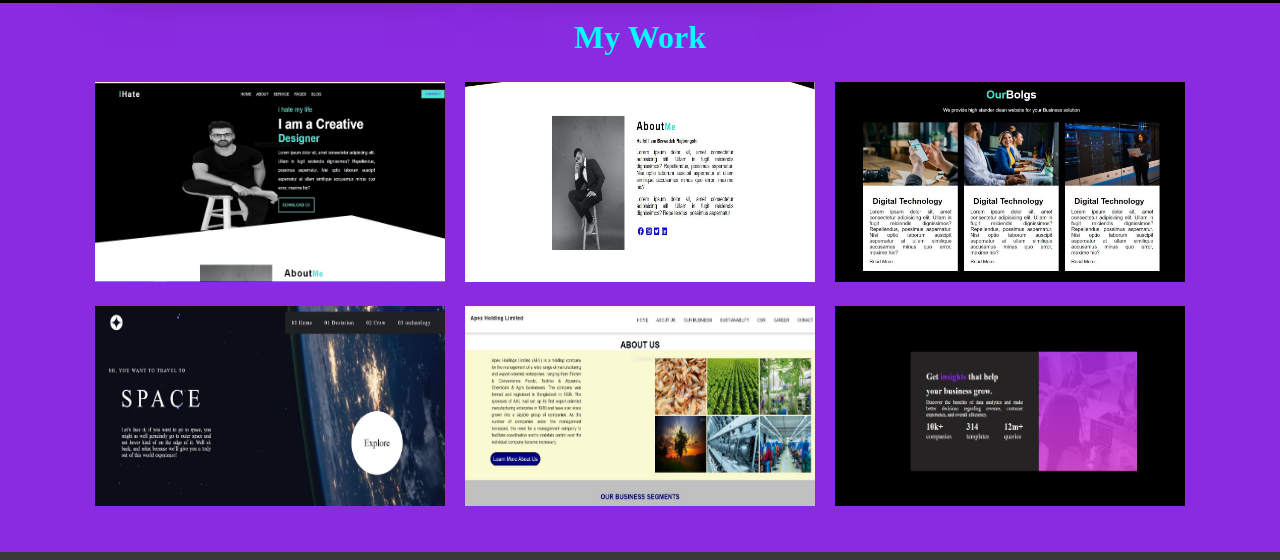
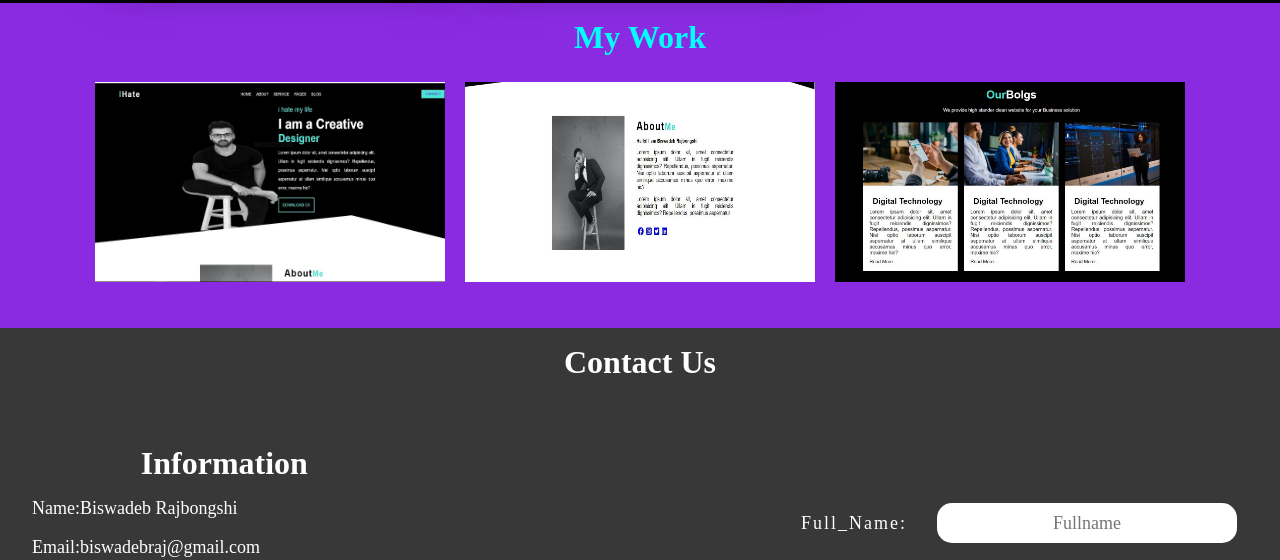
Before and after one commit to BR-biswadeb-Raj/Portfolio, a plain HTML site: page index.html in a window 1280 px wide. Shown: the part 1849-2409 px from the top of the page. Drawn offline with Linux system fonts and the light colour scheme.

Commit message:
Html,css make portfolio

```diff
--- a/index.html
+++ b/index.html
@@ -131,15 +131,7 @@
            <div>
             <img src="image/p3.JPG" alt="something is wrong">
         </div>
-        <div>
-            <img src="image/3.JPG" alt="something is wrong">
-        </div>
-        <div>
-            <img src="image/4.JPG" alt="something is wrong">
-        </div>
-        <div>
-            <img src="image/5.JPG" alt="something is wrong">
-        </div>
+
 
        </div>
    </div>
```
